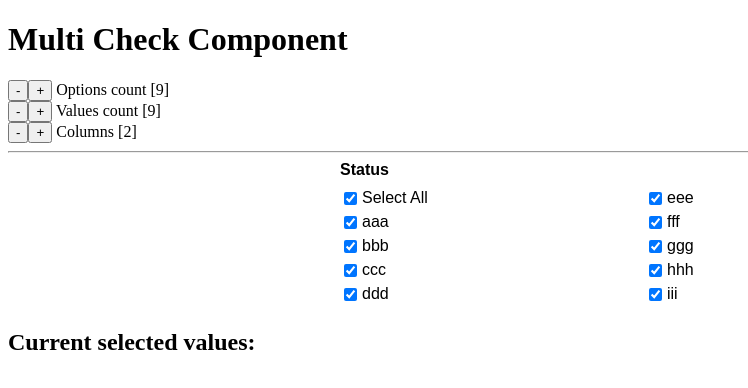
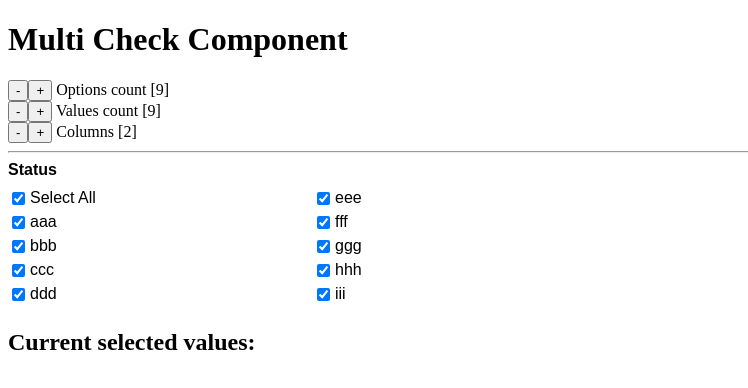
Before and after one commit to Hau-Do/multicheck-react-unit-test, a React app: page / in a window 1280 px wide. Shown: the top 388 px of the page, without its empty margins (0-748 px from the left). Built offline with nearby package versions, Linux system fonts and the light colour scheme.

Commit message:
Refactor to reuse Option type

```diff
--- a/src/Controller.tsx
+++ b/src/Controller.tsx
@@ -1,8 +1,8 @@
 import {FC} from 'react';
 import {useState} from 'react';
 import React from 'react';
-import {Option} from './MultiCheck';
 import lodash from 'lodash';
+import { Option } from './types';
 
 type Props = {
     render: (options: Option[], values?: string[], columns?: number, onChange?: (options: Option[]) => void) => React.ReactNode
--- a/src/MultiCheck/MultiCheck.css
+++ b/src/MultiCheck/MultiCheck.css
@@ -2,7 +2,6 @@
 .MultiCheck {
     font-family: Arial, sans-serif;
     max-width: 600px;
-    margin: 0 auto;
 }
 
 .MultiCheck-label {
--- a/src/MultiCheck/MultiCheck.tsx
+++ b/src/MultiCheck/MultiCheck.tsx
@@ -2,11 +2,7 @@ import './MultiCheck.css';
 
 import React, { useCallback, useEffect, useMemo, useState } from 'react';
 import {FC} from 'react';
-
-export type Option = {
-  label: string,
-  value: string
-}
+import { Option } from '../types';
 
 /**
  * Notice:
--- /dev/null
+++ b/src/types/index.ts
@@ -0,0 +1,4 @@
+export type Option = {
+    label: string,
+    value: string
+}
```
Also changed, not shown: 1 other file (tests, documents, lock files or other folders).
